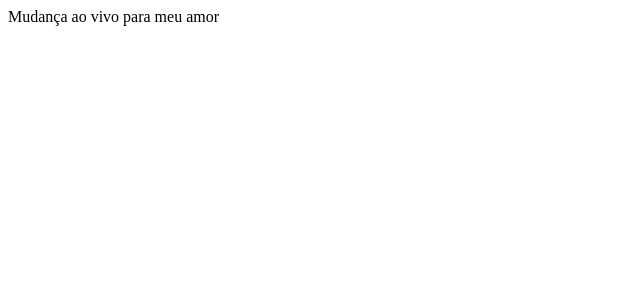
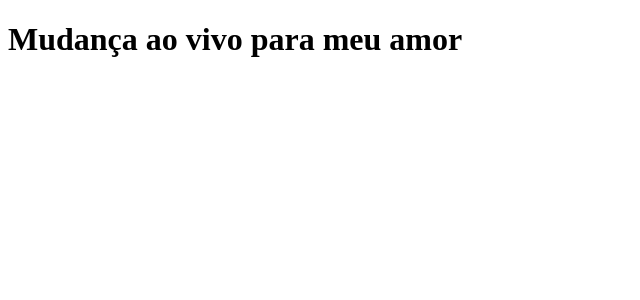
Before and after one commit to XandBohs/clone-tabnews, a Next.js app: page / in a window 1280 px wide. Shown: the top 300 px of the page, without its empty margins (0-640 px from the left). Built offline with nearby package versions, Linux system fonts and the light colour scheme.

Commit message:
Ajuste no código

```diff
--- a/pages/index.js
+++ b/pages/index.js
@@ -1,6 +1,6 @@
 function Home() {
     return <div>
-        Mudança ao vivo para meu amor
+        <h1>Mudança ao vivo para meu amor</h1>
     </div>
 }
 
```
